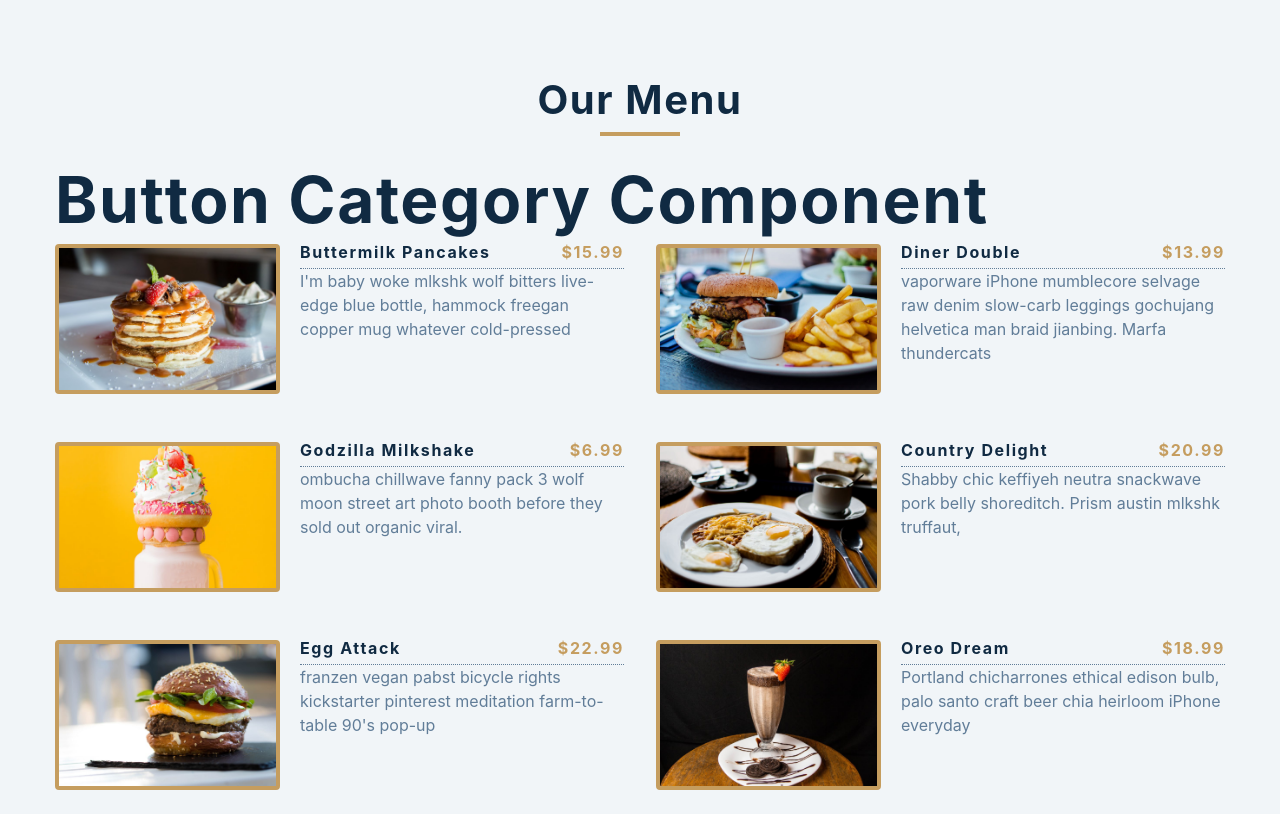
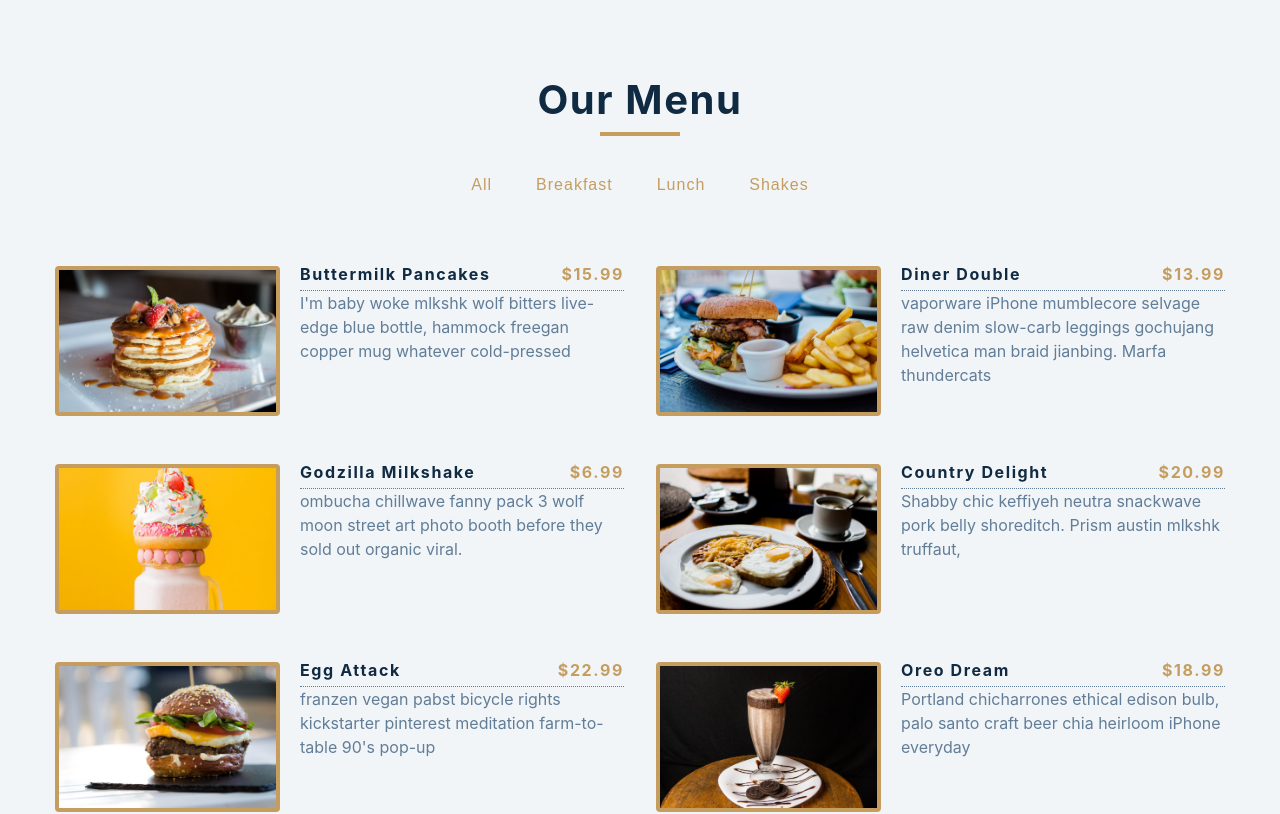
Before and after one commit to surajpshenoy/food-selector, a React (Create React App) app: page / in a window 1280 px wide. Shown: the top 814 px of the page. Built offline with nearby package versions, Linux system fonts and the light colour scheme.

Commit message:
Fixed issues in App.js and added the buttons

```diff
--- a/src/App.js
+++ b/src/App.js
@@ -8,10 +8,8 @@ function App() {
   const [foodItems, setFoodItems] = useState(data)
     //Function for filtering the menu array and creating category buttons
   const filterButton = (category) => {
-      const newData = data.filter((item) => {
-        item.category === category;
-        setFoodItems(newData)
-      })
+      const newData = data.filter((item) => item.category === category);
+      setFoodItems(newData)
     }
   return (
     <section className="menu section">
@@ -20,7 +18,7 @@ function App() {
           <div className="underline"></div>
 
       </div>
-      <Category />
+    <Category filterItem={filterButton}/>
     <Menu props={foodItems}/>
     </section>
 
--- a/src/Category.js
+++ b/src/Category.js
@@ -1,7 +1,34 @@
 import React from "react";
 
-const Category = () => {
-return <h1>Button Category Component</h1>
+const Category = ({filterItem}) => {
+return (
+
+    <div className="btn-container">
+
+        <button className="filter-btn" onClick={() =>{
+            filterItem('breakfast')
+        }}>
+            All
+        </button>
+        <button className="filter-btn" onClick={() =>{
+            filterItem('breakfast')
+        }}>
+            breakfast
+        </button>
+        <button className="filter-btn" onClick={() =>{
+            filterItem('lunch')
+        }}>
+            lunch
+        </button>
+
+        <button className="filter-btn" onClick={() =>{
+            filterItem('shakes')
+        }}>
+           shakes
+        </button>
+    </div>
+
+);
 }
 
 
```
